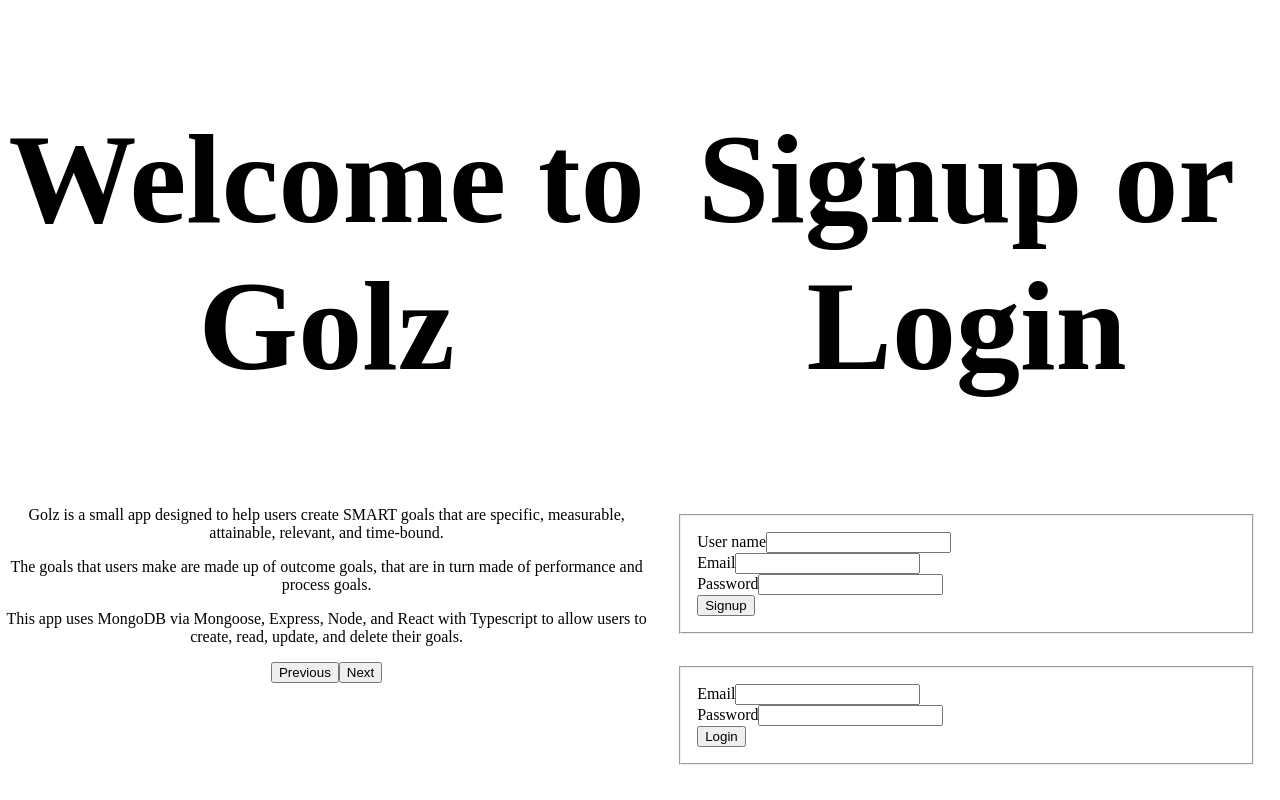
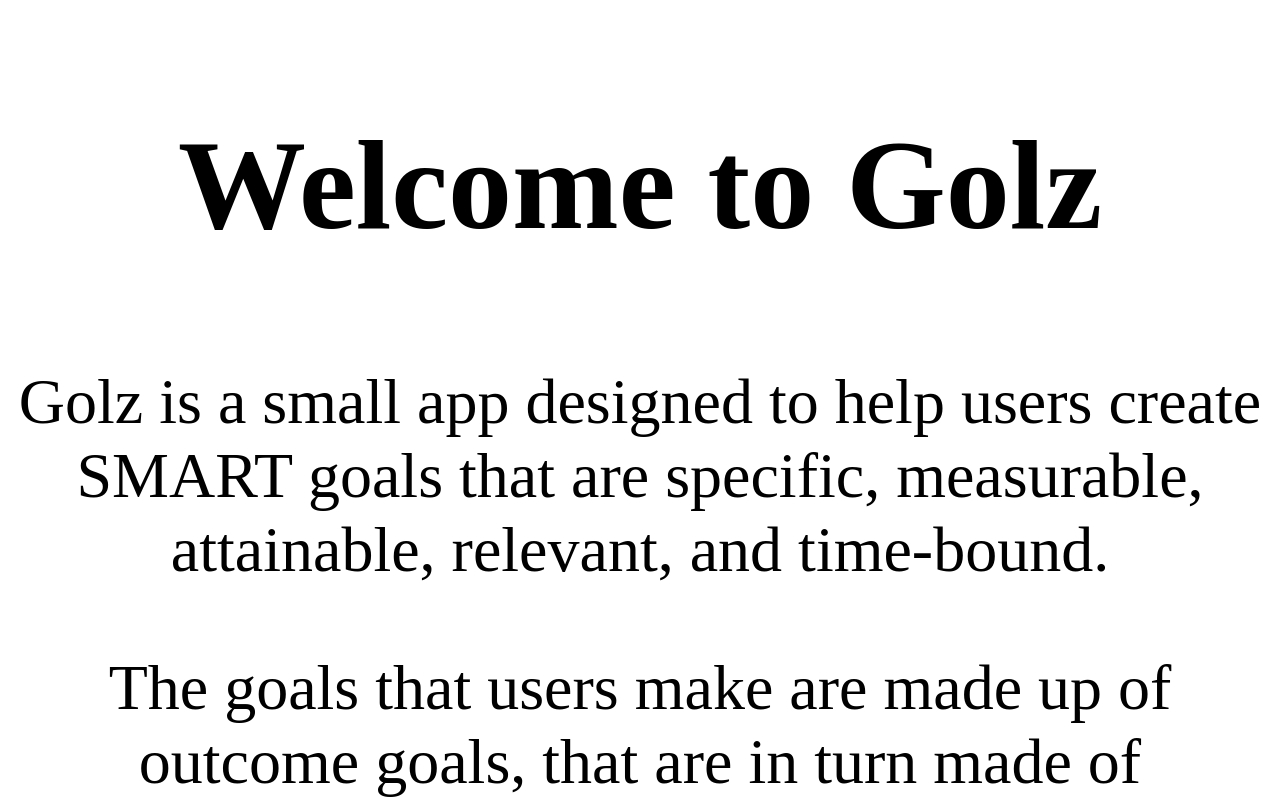
Before and after one commit to damatoaj/goal_app, a React (Create React App) app in the folder frontend/: page /home in a window 1280 px wide. Shown: the top 800 px of the page. Built offline with nearby package versions, Linux system fonts and the light colour scheme.

Commit message:
css media query's

```diff
--- a/frontend/src/components/Auth/Login.tsx
+++ b/frontend/src/components/Auth/Login.tsx
@@ -34,7 +34,7 @@ const Login:React.FC<loginProps> = (props) => {
                 <label htmlFor="password">Password</label>
                 <input type="password" name="password" ref={passwordInputRef} />
                 <br></br>
-                <button type="submit">Login</button>
+                <button type="submit" className="landing-btn">Login</button>
             </fieldset>
         </form>
     )
--- a/frontend/src/components/Auth/Signup.tsx
+++ b/frontend/src/components/Auth/Signup.tsx
@@ -39,7 +39,7 @@ const Signup:React.FC<signupProps> = (props) => {
                 <label htmlFor="password">Password</label>
                 <input type="password" name="password" ref={passwordInputRef} />
                 <br></br>
-                <button type="submit">Signup</button>
+                <button type="submit" className="landing-btn">Signup</button>
             </fieldset>
         </form>
     )
--- a/frontend/src/components/Landing/Info.tsx
+++ b/frontend/src/components/Landing/Info.tsx
@@ -17,8 +17,8 @@ const Info:React.FC <infoProp> = (props) => {
                 <p>{props.content.p2}</p>
                 <p>{props.content.p3}</p>
             </article>
-            <button onClick={props.handlePrev}>Previous</button>
-            <button onClick={props.handleNext}>Next</button>
+            <button onClick={props.handlePrev} className="landing-btn">Previous</button>
+            <button onClick={props.handleNext} className="landing-btn">Next</button>
         </section>
     )
 }
--- a/frontend/src/components/NewOutcome/OutcomeForm.tsx
+++ b/frontend/src/components/NewOutcome/OutcomeForm.tsx
@@ -77,7 +77,7 @@ const OutcomeForm : React.FC <formProps> = (props) => {
                 placeholder={props.oc?.punishment}
             />
             <br></br>
-            <button type="submit">Submit</button>
+            <button type="submit" className="landing-btn">Submit</button>
             </fieldset>
         </form>
     )
--- a/frontend/src/components/NewOutcome/PerformanceForm.tsx
+++ b/frontend/src/components/NewOutcome/PerformanceForm.tsx
@@ -89,7 +89,7 @@ const PerformanceForm: React.FC <formProps> = (props) => {
                     ref={punishmentInputRef}
                 />
                 <br></br>
-                <button type="submit">Add</button>
+                <button type="submit" className="landing-btn">Add</button>
             </fieldset>
         </form>
     )
--- a/frontend/src/components/NewOutcome/SelectOutcome.tsx
+++ b/frontend/src/components/NewOutcome/SelectOutcome.tsx
@@ -29,7 +29,7 @@ const SelectOutcome: React.FC <outcomesProps> = (props) => {
                 {options}
             </select>
             { props.text !== 'Or edit a current goal' ?
-                <button onClick={()=>props.setOc(null)}>New Goal</button>
+                <button onClick={()=>props.setOc(null)} className="landing-btn">New Goal</button>
                 :
                 <></>
             }
--- a/frontend/src/index.css
+++ b/frontend/src/index.css
@@ -48,6 +48,7 @@ ul {
   text-align: center;
   display: flex;
   justify-content: space-around;
+  flex-direction: column;
 }
 
 #dashboard {
@@ -62,6 +63,7 @@ ul {
 header {
   display:flex;
   justify-content: space-between;
+  padding:var(--mar-pad-s);
 }
 
 form {
@@ -100,7 +102,9 @@ fieldset {
   background-color: var(--fir-clr);
   border-radius: 0% 50% 50% 0%;
 }
-
+main {
+  margin: var(--mar-pad-s);
+}
 #dash-header {
   display: flex;
   justify-content: space-around;
@@ -121,7 +125,7 @@ fieldset {
   display: none;
   background-color:var(--fir-clr);
   position: absolute;
-  top: 3.7rem;
+  top: 4.8rem;
   margin-left: .5rem;
 }
 
@@ -131,6 +135,12 @@ fieldset {
   background-color: var(--sec-clr);
   position: absolute;
   top:0rem;
+}
+
+a {
+  margin:var(--mar-pad-s);
+  color:black;
+  padding-top:var(--mar-pad-lg);
 }
 
 h1 {
@@ -145,10 +155,48 @@ h3 {
   font-size:var(--font-size-rg);
 }
 
+p{
+  font-size:var(--font-size-rg);
+}
+
   nav{
     display:flex;
+    flex-wrap: wrap;
+    align-content: center;
   }
 
   li > button {
     width:100%;
   }
+
+  @media only screen and (min-width: 750px) {
+    .perf-list {
+      top: 7.5rem;
+      margin-left: 1rem;
+    }
+
+    .landing-btn {
+      margin:var(--mar-pad-xl);
+      padding:var(--mar-pad-reg);
+      font-size: var(--font-size-rg);
+    }
+
+    label {
+      font-size: var(--font-size-rg);
+      margin-right:var(--mar-pad-reg);
+    }
+    input{
+      font-size: var(--font-size-rg);
+      padding-left: var(--mar-pad-xl);
+    }
+
+    a {
+      font-size: var(--font-size-rg);
+    }
+
+    select {
+      font-size: var(--font-size-rg);
+      padding:var(--mar-pad-s);
+      margin-left: var(--mar-pad-lg);
+    }
+  }
```
